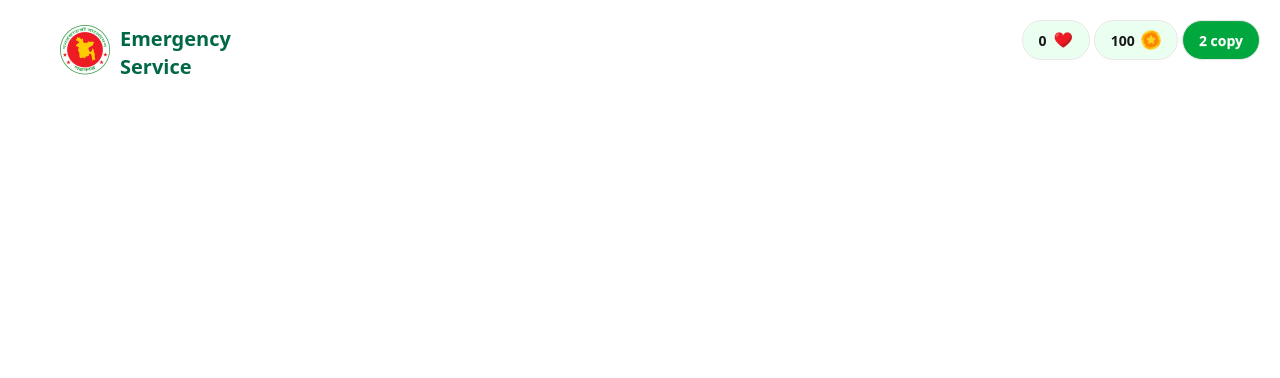
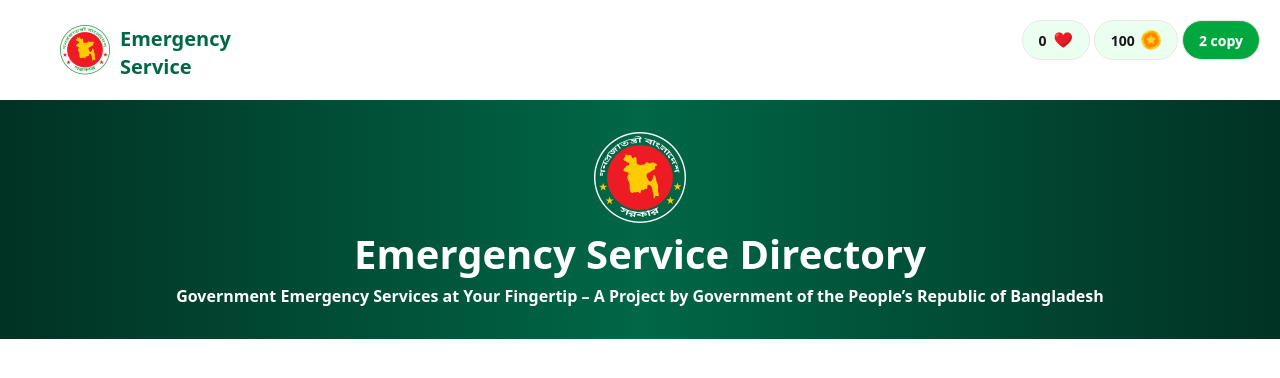
Before and after one commit to 0JUNAIRA0/Assignment-5, a plain HTML site: page index.html in a window 1280 px wide. Drawn offline with nearby package versions, Linux system fonts and the light colour scheme.

Commit message:
added hero section

```diff
--- a/index.html
+++ b/index.html
@@ -42,5 +42,23 @@
         <button class="btn rounded-full bg-[#00A63E] text-white">2 copy</button>
       </div>
     </nav>
+
+    <!--Hero Section-->
+    <div
+      class="Hero Section h-[239px] flex flex-col justify-center items-center bg-gradient-to-r from-[#013223] via-[#006747] to-[#013223]"
+    >
+      <img
+        src="assets/logo-dark.png"
+        class="h-[92px] w-[92px] text-items-center"
+        alt=""
+      />
+      <h1 class="text-white font-bold text-[40px]">
+        Emergency Service Directory
+      </h1>
+      <p class="text-white font-semibold text[20px]">
+        Government Emergency Services at Your Fingertip – A Project by
+        Government of the People’s Republic of Bangladesh
+      </p>
+    </div>
 </body>
 </html>
```
